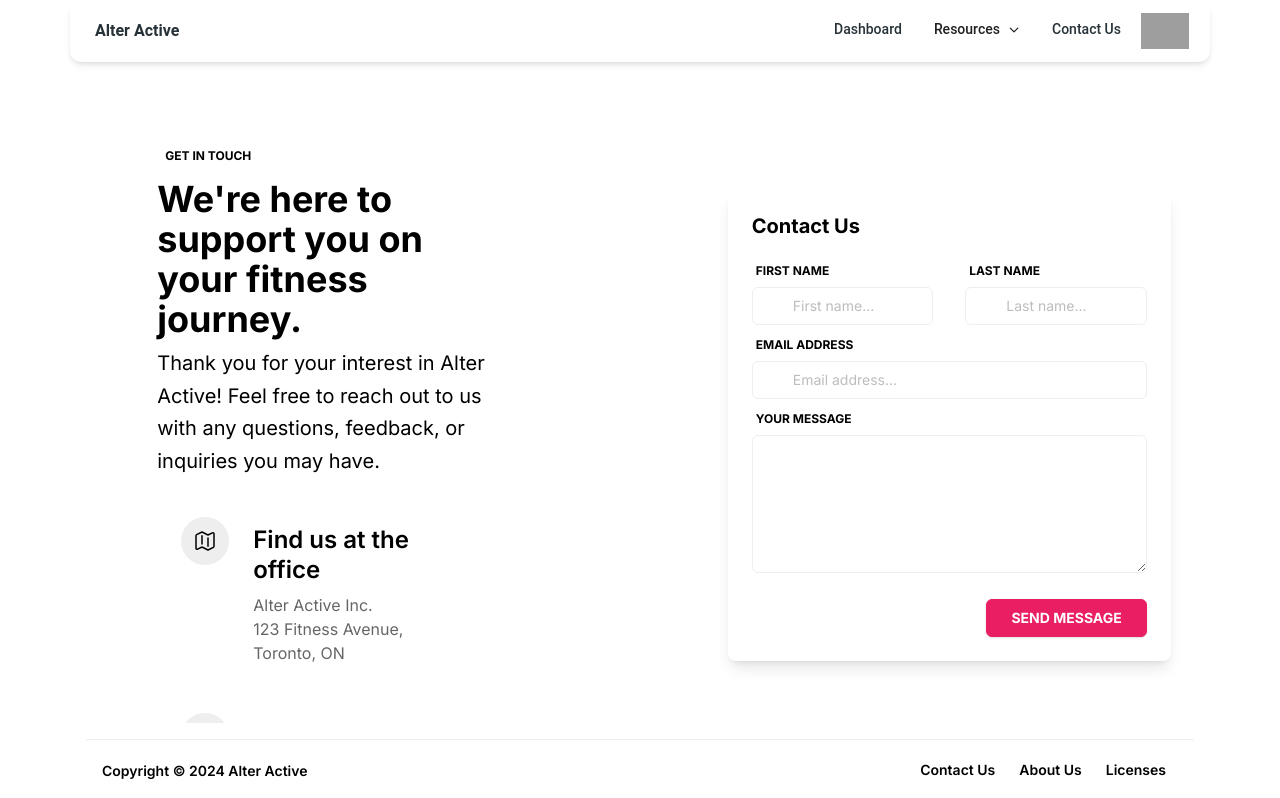
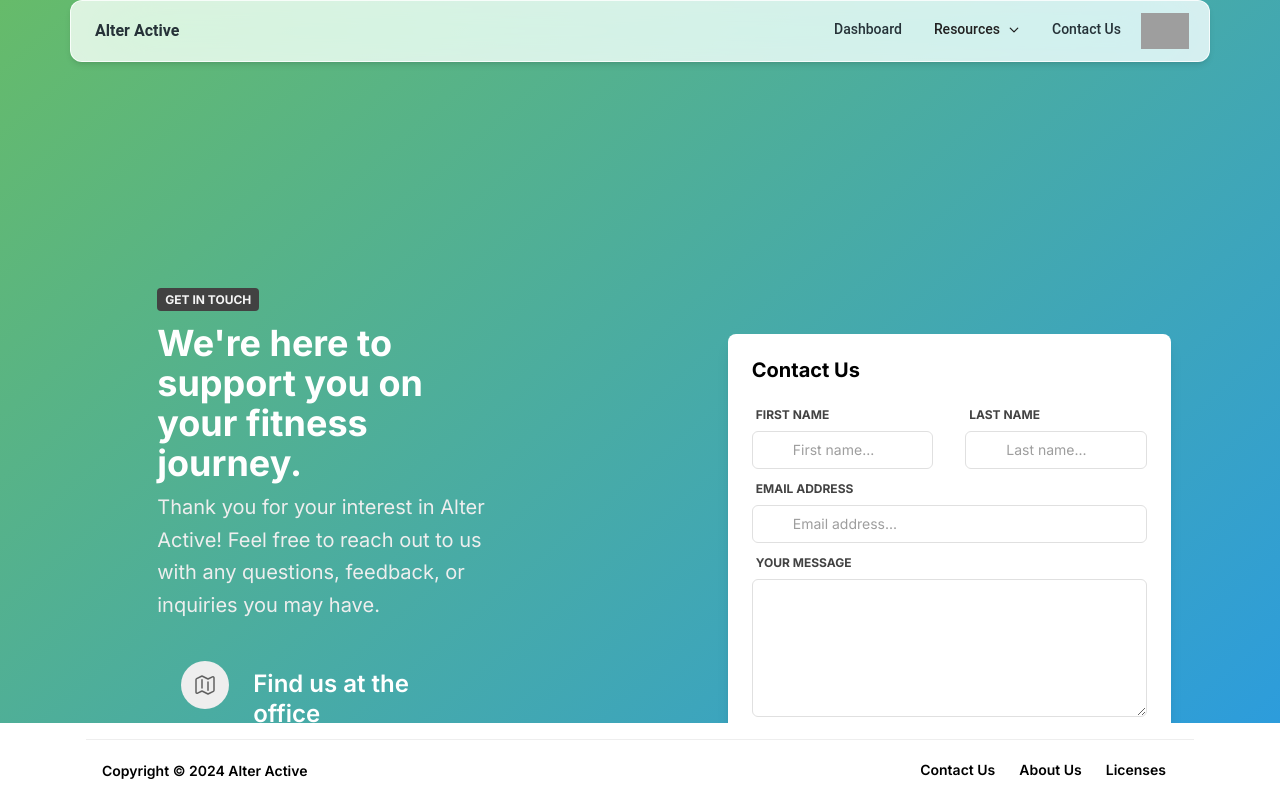
Before and after one commit to Wowwzerzs/AlterActive, a Next.js app in the folder alter-active/: page /contact in a window 1280 px wide. Shown: the top 798 px of the page. Built offline with nearby package versions, Linux system fonts and the light colour scheme; grey boxes are pictures that could not be loaded.

Commit message:
Updated the styling for consistency throughout the app

```diff
--- a/alter-active/src/app/auth/page.jsx
+++ b/alter-active/src/app/auth/page.jsx
@@ -54,7 +54,7 @@ export default function AuthPage() {
       animate={{ opacity: 1 }}
       transition={{ duration: 0.5 }}
     >
-      <div className="bg-white p-8 rounded-md shadow-lg transform transition-all duration-500">
+      <div className="bg-white p-8 rounded-md shadow-lg transform transition-all duration-500 w-full max-w-md mx-4 md:mx-auto">
         <div className="text-center">
           <h2 className="text-2xl font-bold mb-4 text-gray-800">{isLogin ? 'Log In' : 'Sign Up'}</h2>
         </div>
@@ -85,7 +85,7 @@ export default function AuthPage() {
             {isLogin ? 'Log In' : 'Sign Up'}
           </button>
         </form>
-        <p className="mt-4 text-sm">
+        <p className="mt-4 text-sm text-gray-700">
           {isLogin ? "Don't have an account?" : "Already have an account?"}{' '}
           <button onClick={handleToggleMode} className="text-indigo-500 hover:underline">
             {isLogin ? 'Sign up' : 'Log in'}
@@ -94,4 +94,4 @@ export default function AuthPage() {
       </div>
     </motion.div>
   );
-}
+};
--- a/alter-active/src/app/components/AddWorkout.jsx
+++ b/alter-active/src/app/components/AddWorkout.jsx
@@ -82,7 +82,7 @@ const AddWorkout = () => {
   };
 
   return (
-    <div className="container mx-auto p-4 flex flex-col lg:flex-row space-x-4">
+    <div className="container mx-auto p-4 flex flex-col lg:flex-row space-y-4 lg:space-y-0 lg:space-x-4">
       <div className="bg-white p-6 rounded shadow-md flex-1 text-black">
         <h2 className="text-2xl font-bold text-black mb-4">Add Workout</h2>
         <div className="mb-4">
--- a/alter-active/src/app/components/Calendar.jsx
+++ b/alter-active/src/app/components/Calendar.jsx
@@ -23,10 +23,11 @@ const Calendar = ({ workoutData, onDateClick }) => {
   };
 
   return (
-    <div className="mx-auto bg-white p-6 rounded shadow-md text-black">
+    <div className="mx-auto bg-white p-6 rounded shadow-md text-black flex justify-center">
       <ReactCalendar
         tileContent={tileContent}
         onClickDay={onDateClick}
+        className="m-auto"
       />
     </div>
   );
--- a/alter-active/src/app/components/WorkoutCardContainer.jsx
+++ b/alter-active/src/app/components/WorkoutCardContainer.jsx
@@ -3,7 +3,7 @@ import WorkoutCard from './cards/WorkoutCard';
 
 const WorkoutCardContainer = ({ workoutCards, onUpdate, onDelete }) => {
   return (
-    <div className="grid grid-cols-1 md:grid-cols-2 lg:grid-cols-3 gap-4">
+    <div className="grid grid-cols-1 sm:grid-cols-2 md:grid-cols-2 lg:grid-cols-3 gap-4 p-4">
       {workoutCards.map((card, index) => (
         <WorkoutCard
           key={index}
--- a/alter-active/src/app/components/WorkoutLog.jsx
+++ b/alter-active/src/app/components/WorkoutLog.jsx
@@ -6,14 +6,14 @@ const WorkoutLog = ({ date, workouts }) => {
   const workoutsForDate = (workouts || []).filter(workout => workout.date === dateString);
 
   return (
-    <div className="bg-white p-6 rounded shadow-md mt-4 text-black">
+    <div className="bg-white p-6 rounded-lg shadow-md mt-4 text-black">
       <h2 className="text-2xl font-bold text-black mb-4">
         Workouts for {dateString}
       </h2>
       {workoutsForDate.length > 0 ? (
         workoutsForDate.map((workout, index) => (
           <div key={index} className="mb-4">
-            <h3 className="text-xl font-semibold text-gray-900">{workout.worout}</h3>
+            <h3 className="text-xl font-semibold text-gray-900">{workout.workout}</h3>
             <p>Muscle Group: {workout.muscleGroup}</p>
             <p>Sets: {workout.sets.join(', ')}</p>
             <p>Reps: {workout.reps.join(', ')}</p>
--- a/alter-active/src/app/contact/page.jsx
+++ b/alter-active/src/app/contact/page.jsx
@@ -1,22 +1,26 @@
+"use client";
 import React from 'react';
+import Footer from "../components/Footer";
+import { MegaMenuDefault } from "../components/Navbar";
 
 function Contact() {
   return (
-    <div>
-      <div className="w-full">
-        <div className="bg-blueGray-900 py-20" >
-          <div className="container mx-auto px-4">
+    <div className="relative min-h-screen bg-gradient-to-br from-green-400 to-blue-500">
+      <MegaMenuDefault />
+
+      <div className="pt-32">
+        <div className="container mx-auto px-4 py-24">
           <div className="flex flex-wrap -mx-4">
             <div className="mx-auto flex justify-center flex-col text-black px-4 relative lg:w-4/12 w-full md:w-5/12">
               <div className="flex flex-wrap -mx-4 justify-start">
                 <div className="px-4 relative w-full text-left">
-                    <span className="text-blueGray-500 bg-blueGray-100 text-xs font-bold inline-block py-1 uppercase uppercase last:mr-0 mr-1 leading-tight rounded px-2">Get in touch</span>
-                    <h2 className="text-4xl font-bold mt-3 mb-1 text-black">We're here to support you on your fitness journey.</h2>
-                    <p className="mt-2 mb-4 text-xl leading-relaxed text-black">Thank you for your interest in Alter Active! Feel free to reach out to us with any questions, feedback, or inquiries you may have.</p>
+                  <span className="text-gray-100 bg-gray-800 text-xs font-bold inline-block py-1 uppercase leading-tight rounded px-2">Get in touch</span>
+                  <h2 className="text-4xl font-bold mt-3 mb-1 text-white">We're here to support you on your fitness journey.</h2>
+                  <p className="mt-2 mb-4 text-xl leading-relaxed text-gray-200">Thank you for your interest in Alter Active! Feel free to reach out to us with any questions, feedback, or inquiries you may have.</p>
                 </div>
               </div>
               <div className="rounded text-left p-6 flex items-start">
-                <div className="bg-gray-200 rounded-full justify-center items-center inline-flex text-center w-12 h-12 text-blueGray-700">
+                <div className="bg-gray-200 rounded-full justify-center items-center inline-flex text-center w-12 h-12 text-gray-700">
                   <svg
                     xmlns="http://www.w3.org/2000/svg"
                     fill="none"
@@ -28,17 +32,15 @@ function Contact() {
                     <path strokeLinecap="round" strokeLinejoin="round" d="M9 6.75V15m6-6v8.25m.503 3.498 4.875-2.437c.381-.19.622-.58.622-1.006V4.82c0-.836-.88-1.38-1.628-1.006l-3.869 1.934c-.317.159-.69.159-1.006 0L9.503 3.252a1.125 1.125 0 0 0-1.006 0L3.622 5.689C3.24 5.88 3 6.27 3 6.695V19.18c0 .836.88 1.38 1.628 1.006l3.869-1.934c.317-.159.69-.159 1.006 0l4.994 2.497c.317.158.69.158 1.006 0Z" />
                   </svg>
                 </div>
-
-
                 <div className="ml-6 flex-1">
-                    <h4 className="text-black text-2xl font-semibold leading-tight mt-2 mb-2">Find us at the office</h4>
-                    <p className="text-black opacity-60">Alter Active Inc.</p>
-                    <p className="text-black opacity-60">123 Fitness Avenue,</p>
-                    <p className="text-black opacity-60">Toronto, ON</p>
+                  <h4 className="text-white text-2xl font-semibold leading-tight mt-2 mb-2">Find us at the office</h4>
+                  <p className="text-gray-300">Alter Active Inc.</p>
+                  <p className="text-gray-300">123 Fitness Avenue,</p>
+                  <p className="text-gray-300">Toronto, ON</p>
                 </div>
               </div>
               <div className="rounded text-left p-6 flex items-start">
-                <div className="bg-gray-200 rounded-full justify-center items-center inline-flex text-center w-12 h-12 text-blueGray-700">
+                <div className="bg-gray-200 rounded-full justify-center items-center inline-flex text-center w-12 h-12 text-gray-700">
                   <svg
                     xmlns="http://www.w3.org/2000/svg"
                     fill="none"
@@ -50,11 +52,10 @@ function Contact() {
                     <path strokeLinecap="round" strokeLinejoin="round" d="M10.5 1.5H8.25A2.25 2.25 0 0 0 6 3.75v16.5a2.25 2.25 0 0 0 2.25 2.25h7.5A2.25 2.25 0 0 0 18 20.25V3.75a2.25 2.25 0 0 0-2.25-2.25H13.5m-3 0V3h3V1.5m-3 0h3m-3 18.75h3" />
                   </svg>
                 </div>
-
                 <div className="ml-6 flex-1">
-                    <h4 className="text-black text-2xl font-semibold leading-tight mt-2 mb-2">Give us a ring</h4>
-                    <p className="text-black opacity-60">+1 (123) 456-7890</p>
-                    <p className="text-black opacity-60">Monday to Friday, 9:00 AM - 5:00 PM (EST).</p>
+                  <h4 className="text-white text-2xl font-semibold leading-tight mt-2 mb-2">Give us a ring</h4>
+                  <p className="text-gray-300">+1 (123) 456-7890</p>
+                  <p className="text-gray-300">Monday to Friday, 9:00 AM - 5:00 PM (EST).</p>
                 </div>
               </div>
             </div>
@@ -65,30 +66,48 @@ function Contact() {
                   <div className="flex flex-wrap -mx-4">
                     <div className="px-4 relative w-full md:w-6/12">
                       <div className="mb-3 pt-0 relative">
-                          <label className="block uppercase text-black text-xs font-bold mb-2 ml-1">First name</label>
-                          <div className="relative flex w-full flex-wrap items-stretch mb-3"><span className="z-10 h-full flex absolute text-center text-blueGray-300 text-sm items-center w-8 pl-3"><i className="fas fa-user-circle"></i></span><input placeholder="First name..." type="text" className="border-blueGray-300 px-3 py-2 text-sm w-full placeholder-blueGray-200 text-blueGray-700 relative bg-white rounded-md outline-none focus:ring focus:ring-lightBlue-500 focus:ring-1 focus:border-lightBlue-500 border border-solid transition duration-200 pl-10" /></div>
+                        <label className="block uppercase text-gray-800 text-xs font-bold mb-2 ml-1">First name</label>
+                        <div className="relative flex w-full flex-wrap items-stretch mb-3">
+                          <span className="z-10 h-full flex absolute text-center text-gray-300 text-sm items-center w-8 pl-3">
+                            <i className="fas fa-user-circle"></i>
+                          </span>
+                          <input placeholder="First name..." type="text" className="border-gray-300 px-3 py-2 text-sm w-full placeholder-gray-500 text-gray-700 relative bg-white rounded-md outline-none focus:ring focus:ring-indigo-500 focus:ring-1 focus:border-indigo-500 border border-solid transition duration-200 pl-10" />
+                        </div>
                       </div>
                     </div>
                     <div className="px-4 relative w-full md:w-6/12">
                       <div className="mb-3 pt-0 relative">
-                          <label className="block uppercase text-black text-xs font-bold mb-2 ml-1">Last name</label>
-                          <div className="relative flex w-full flex-wrap items-stretch mb-3"><span className="z-10 h-full flex absolute text-center text-blueGray-300 text-sm items-center w-8 pl-3"><i className="far fa-id-badge"></i></span><input placeholder="Last name..." type="text" className="border-blueGray-300 px-3 py-2 text-sm w-full placeholder-blueGray-200 text-blueGray-700 relative bg-white rounded-md outline-none focus:ring focus:ring-lightBlue-500 focus:ring-1 focus:border-lightBlue-500 border border-solid transition duration-200 pl-10" /></div>
+                        <label className="block uppercase text-gray-800 text-xs font-bold mb-2 ml-1">Last name</label>
+                        <div className="relative flex w-full flex-wrap items-stretch mb-3">
+                          <span className="z-10 h-full flex absolute text-center text-gray-300 text-sm items-center w-8 pl-3">
+                            <i className="far fa-id-badge"></i>
+                          </span>
+                          <input placeholder="Last name..." type="text" className="border-gray-300 px-3 py-2 text-sm w-full placeholder-gray-500 text-gray-700 relative bg-white rounded-md outline-none focus:ring focus:ring-indigo-500 focus:ring-1 focus:border-indigo-500 border border-solid transition duration-200 pl-10" />
+                        </div>
                       </div>
                     </div>
                     <div className="px-4 relative w-full">
                       <div className="mb-3 pt-0 relative">
-                          <label className="block uppercase text-black text-xs font-bold mb-2 ml-1">Email address</label>
-                          <div className="relative flex w-full flex-wrap items-stretch mb-3"><span className="z-10 h-full flex absolute text-center text-blueGray-300 text-sm items-center w-8 pl-3"><i className="fas fa-envelope"></i></span><input placeholder="Email address..." type="email" className="border-blueGray-300 px-3 py-2 text-sm w-full placeholder-blueGray-200 text-blueGray-700 relative bg-white rounded-md outline-none focus:ring focus:ring-lightBlue-500 focus:ring-1 focus:border-lightBlue-500 border border-solid transition duration-200 pl-10" /></div>
+                        <label className="block uppercase text-gray-800 text-xs font-bold mb-2 ml-1">Email address</label>
+                        <div className="relative flex w-full flex-wrap items-stretch mb-3">
+                          <span className="z-10 h-full flex absolute text-center text-gray-300 text-sm items-center w-8 pl-3">
+                            <i className="fas fa-envelope"></i>
+                          </span>
+                          <input placeholder="Email address..." type="email" className="border-gray-300 px-3 py-2 text-sm w-full placeholder-gray-500 text-gray-700 relative bg-white rounded-md outline-none focus:ring focus:ring-indigo-500 focus:ring-1 focus:border-indigo-500 border border-solid transition duration-200 pl-10" />
+                        </div>
                       </div>
                     </div>
                     <div className="px-4 relative w-full">
                       <div className="mb-3 pt-0 relative">
-                          <label className="block uppercase text-black text-xs font-bold mb-2 ml-1">Your message</label>
-                          <div className="mb-3 pt-0"><textarea rows="6" type="textarea" className="border-blueGray-300 px-3 py-2 text-sm w-full placeholder-blueGray-200 text-blueGray-700 relative bg-white rounded-md outline-none focus:ring focus:ring-lightBlue-500 focus:ring-1 focus:border-lightBlue-500 border border-solid transition duration-200" /></div>
+                        <label className="block uppercase text-gray-800 text-xs font-bold mb-2 ml-1">Your message</label>
+                        <div className="mb-3 pt-0">
+                          <textarea rows="6" type="textarea" className="border-gray-300 px-3 py-2 text-sm w-full placeholder-gray-500 text-gray-700 relative bg-white rounded-md outline-none focus:ring focus:ring-indigo-500 focus:ring-1 focus:border-indigo-500 border border-solid transition duration-200"></textarea>
                         </div>
                       </div>
                     </div>
-                    <div className="w-full text-right mt-2"><button className="inline-block outline-none focus:outline-none align-middle transition-all duration-150 ease-in-out uppercase border border-solid font-bold last:mr-0 mr-2 text-white bg-pink-500 border-pink-500 active:bg-pink-600 active:border-pink-600 text-sm px-6 py-2 shadow hover:shadow-lg rounded-md">Send message</button></div>
+                  </div>
+                  <div className="w-full text-right mt-2">
+                    <button className="inline-block outline-none focus:outline-none align-middle transition-all duration-150 ease-in-out uppercase border border-solid font-bold text-white bg-pink-500 border-pink-500 active:bg-pink-600 active:border-pink-600 text-sm px-6 py-2 shadow hover:shadow-lg rounded-md">Send message</button>
                   </div>
                 </div>
               </div>
@@ -96,8 +115,10 @@ function Contact() {
           </div>
         </div>
       </div>
+
+      <Footer />
     </div>
-  )
+  );
 }
 
 export default Contact;
--- a/alter-active/src/app/layout.tsx
+++ b/alter-active/src/app/layout.tsx
@@ -1,8 +1,6 @@
 "use client";
 import { Inter } from "next/font/google";
 import "./globals.css";
-import Footer from "./components/Footer";
-import { MegaMenuDefault } from "./components/Navbar";
 import { ThemeProvider } from "@material-tailwind/react";
 
 const inter = Inter({ subsets: ["latin"] });
@@ -19,11 +17,9 @@ export default function RootLayout({
       <body className={inter.className}>
         <SessionProvider>
           <ThemeProvider>
-            <MegaMenuDefault />
             <main>
           {children}
           </main>
-            <Footer />
           </ThemeProvider>
         </SessionProvider>
       </body>
```
Also changed, not shown: alter-active/src/app/about/page.jsx (+24 -11 lines), alter-active/src/app/components/cards/WorkoutCard.jsx (+7 -7 lines), alter-active/src/app/dashboard/page.js (+15 -5 lines). Lines whose indentation alone changed are shown as unchanged.
